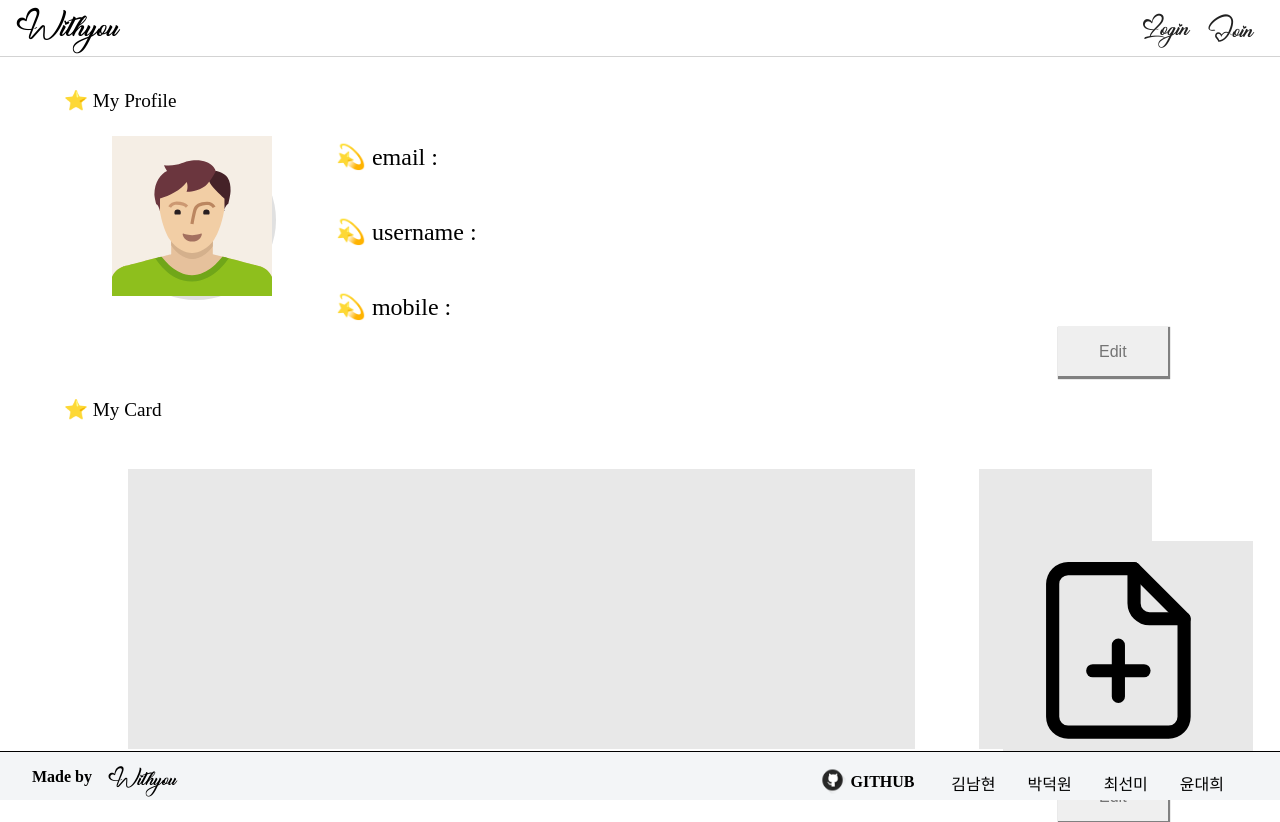
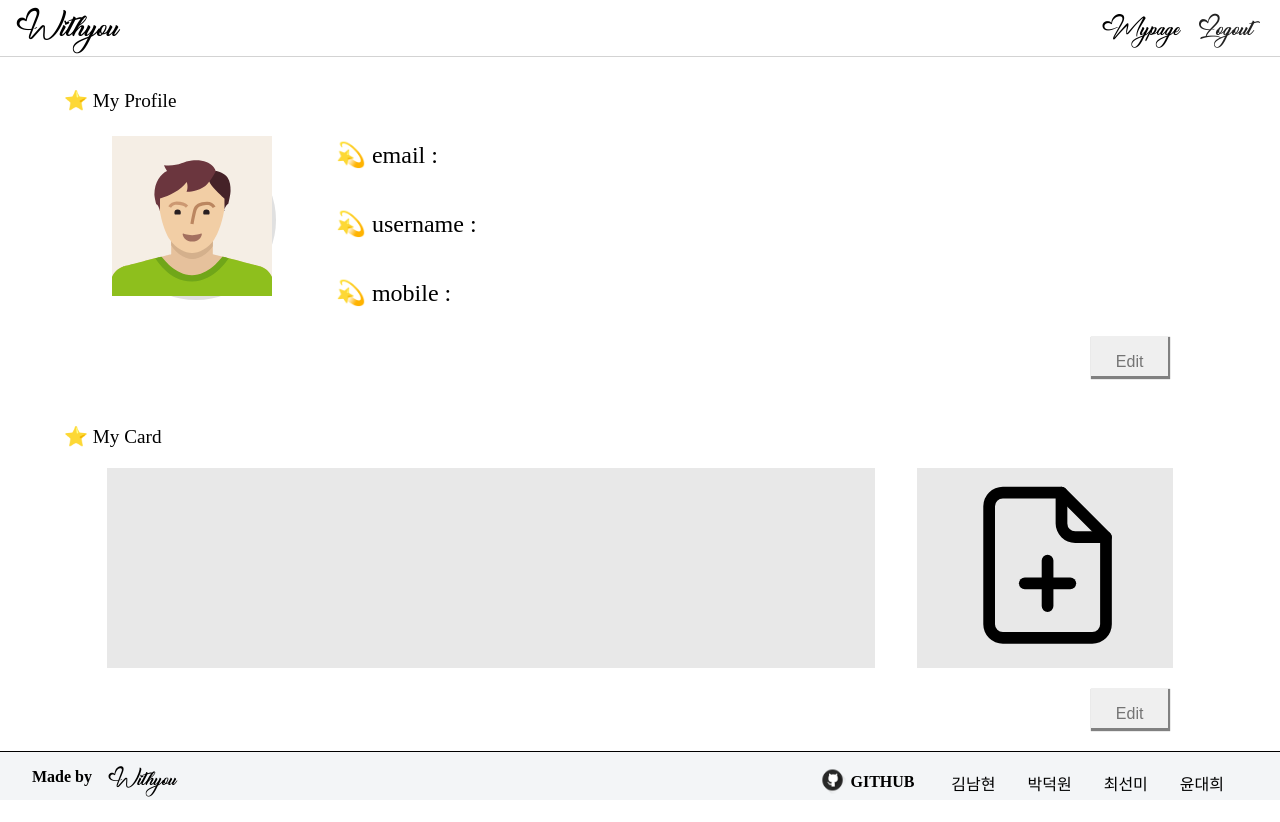
Before and after one commit to onniseonmi/Withyou, a React (Create React App) app in the folder client/: page /mypage in a window 1280 px wide. After the commit the page ends 800 px from the top, so only its background shows below. Built offline with nearby package versions, Linux system fonts and the light colour scheme; a web font is replaced by a local one.

Commit message:
FIX myPage CSS

```diff
--- a/client/src/App.js
+++ b/client/src/App.js
@@ -12,7 +12,7 @@ const server_url =
 
 export default function App() {
   const [accessToken, setAccessToken] = useState("");
-  const [isLogin, setIsLogin] = useState(false);
+  const [isLogin, setIsLogin] = useState(true);
   const [loginBtn, setLoginBtn] = useState(false);
   const [signupBtn, setSignupBtn] = useState(false);
   const [userInfo, setUserInfo] = useState({
--- a/client/src/css/TopMenu.css
+++ b/client/src/css/TopMenu.css
@@ -27,7 +27,6 @@
   font-size: 15px;
   width: 10vw;
   display: flex;
-  border: 1px solid red;
   justify-content: space-around;
 }
 
--- a/client/src/css/mypage/Mycard.css
+++ b/client/src/css/mypage/Mycard.css
@@ -2,7 +2,7 @@
   display: flex;
   flex-direction: column;
   width: 90%;
-  height: 16.6rem;
+  height: 38vh;
   padding: 0.5rem 0;
   margin-top: 3rem;
   /* border-bottom: solid 0.1rem gray; */
@@ -37,17 +37,16 @@
 .card-box-container {
   display: flex;
   justify-content: space-evenly;
+  align-items: center;
+  height: 30vh;
 }
 .card-box {
-  width: 60%;
-  height: 35vh;
+  width: 60vw;
+  height: 25vh;
   background-color: #e8e8e8;
-  margin: 3rem 0;
   display: flex;
   /* justify-content: space-evenly; */
   overflow-y: scroll;
-  align-items: center;
-  padding: 0 3rem;
   /* display: flex;
   flex: 0 1 auto;
   width: 100%;
@@ -55,28 +54,25 @@
   flex-wrap: wrap;
   justify-content: space-evenly; */
 }
-.card-container {
+/* .card-container {
   width: 250px;
-  height: 250px;
-  align-items: center;
-  margin: 0 1.5rem;
-}
+  height: 30vh;
+} */
 .card-page-container {
-  width: 15%;
-  height: 35vh;
+  width: 20vw;
+  height: 25vh;
   background-color: #e8e8e8;
   margin: 3rem 0;
 }
 .card-page-box {
-  width: 250px;
-  height: 250px;
+  width: 20vw;
+  height: 25vh;
   background-color: #e8e8e8;
   align-items: center;
-  margin: 4.5rem 1.5rem 0;
 }
 .card-page-box img {
-  width: 90%;
-  height: 90%;
+  width: 20vw;
+  height: 25vh;
   cursor: pointer;
 }
 .cardImg {
@@ -97,23 +93,21 @@
   text-align: center;
 }
 #btn-editImg {
-  width: 10%;
-  height: 50px;
+  width: 6vw;
+  height: 5vh;
   line-height: 50px;
   border: none;
   font-size: 16px;
   color: #747474;
-  text-align: center;
   box-shadow: 1px 2px 1px 1px gray;
 }
 #btn-editImg:hover {
-  width: 10%;
-  height: 50px;
+  width: 6vw;
+  height: 5vh;
   line-height: 50px;
   border: none;
   font-size: 16px;
   color: #a8a8a8;
-  text-align: center;
   box-shadow: 1px 2px 1px 1px gray;
 }
 .edit-image {
--- a/client/src/css/mypage/Myprofile.css
+++ b/client/src/css/mypage/Myprofile.css
@@ -2,7 +2,7 @@
   display: flex;
   flex-direction: column;
   width: 90%;
-  height: 15.3rem;
+  height: 34vh;
   padding-bottom: 0.5rem;
   /* border-bottom: solid 0.1rem gray; */
 }
@@ -12,7 +12,7 @@
 
 #profile-content {
   display: flex;
-  height: 15rem;
+  height: 28vh;
   padding-left: 3rem;
   justify-content: start;
 }
@@ -81,14 +81,13 @@
 }
 .mypage-button > button {
   position: absolute;
-  bottom: -1rem;
+  bottom: -4vh;
   right: 0;
-  text-align: center;
   cursor: pointer;
 }
 #btn-edit {
-  width: 10%;
-  height: 50px;
+  width: 6vw;
+  height: 5vh;
   line-height: 50px;
   border: none;
   /* border-radius: 15%; */
@@ -98,8 +97,8 @@
   box-shadow: 1px 2px 1px 1px gray;
 }
 #btn-edit:hover {
-  width: 10%;
-  height: 50px;
+  width: 6vw;
+  height: 5vh;
   line-height: 50px;
   border: none;
   font-size: 16px;
```
